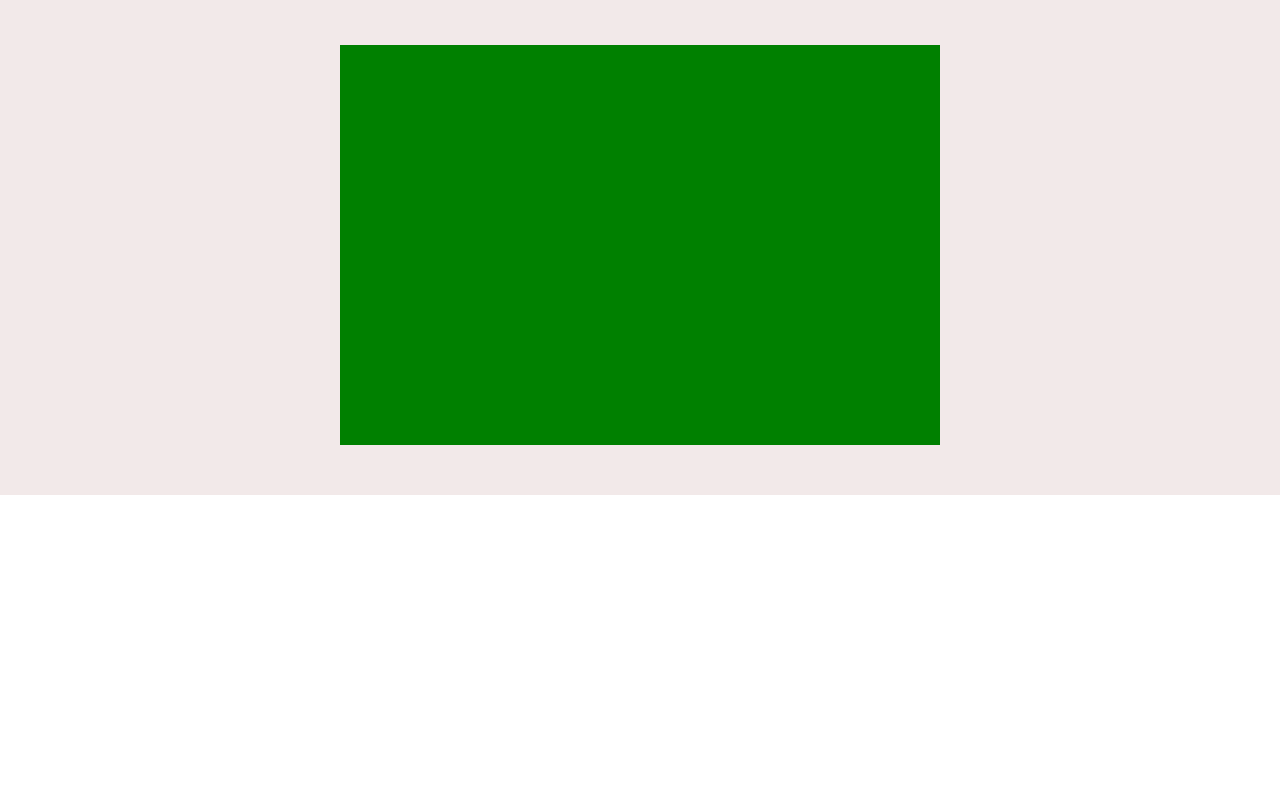
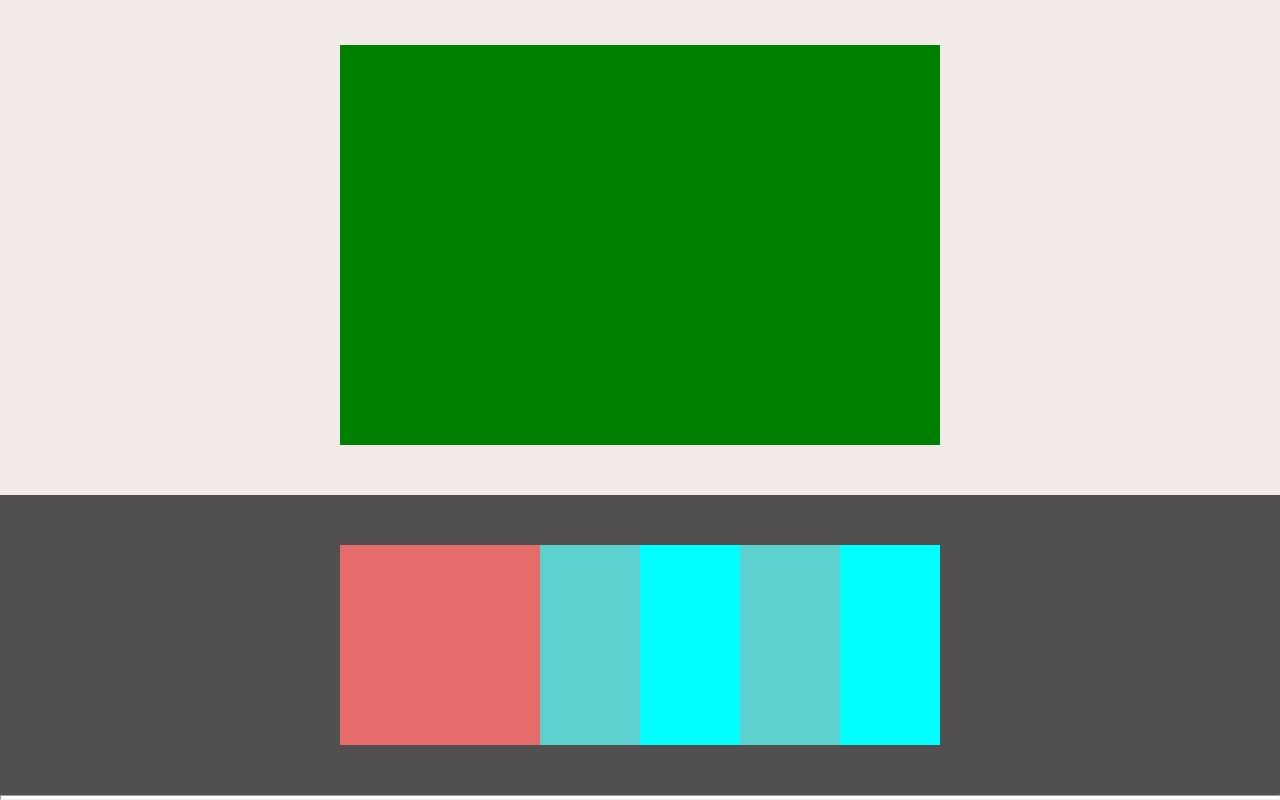
Before and after one commit to amaniesseili/htmlcss-struttura-discord, a plain HTML site: page index.html in a window 1280 px wide. Shown: the part 1325-2125 px from the top of the page. Before the commit the page ends 1820 px from the top, so only its background shows below. Drawn offline with Linux system fonts and the light colour scheme.

Commit message:
footer first section

```diff
--- a/index.html
+++ b/index.html
@@ -20,6 +20,7 @@
             </div>
         </section>
     </header>
+
 
 
     <main>
@@ -46,12 +47,24 @@
                 <div></div>
             </div>
         </section>
-
-
     </main>
 
 
+
     <footer>
+        <section class="footer-bg">
+            <div class="footer-content container-flex">
+                <div class="social-media"></div>
+                <div class="contact light-color"></div>
+                <div class="contact"></div>
+                <div class="contact light-color"></div>
+                <div class="contact"></div>
+            </div>
+        </section>
+        <hr>
+        <section>
+
+        </section>
 
 
     </footer>
--- a/style.css
+++ b/style.css
@@ -8,37 +8,34 @@
     background-color: rgb(121, 245, 245);
     min-height: 120px;
 }
-
 .container-flex{
     display: flex;
-
 }
-
 .nav-container{
     max-width: 900px;
     margin: auto;
     padding-top: 25px;
+}
 
-}
 
 .logo{
     background-color: orange;
     height: 70px;
     width: 200px;
 }
-
 .menu{
     background-color: rgb(243, 180, 64);
     height: 70px;
     /* width: 200px;  se metto flex grow nn serve piu mettere la larghezza? */
     flex-grow: 1;
 }
-
 .login{
     background-color: orange;
     height: 70px;
     width: 200px;
 }
+
+/* banner */
 
 .banner-container{
     background-color: rgb(57, 86, 228);
@@ -99,7 +96,7 @@
 }
 
 
-/* copy and past section 1 to create section 3  */
+/* copy and past section 1 to create section3 in HTML, SAME CSS  */
 
 /* main/green container/section 4 */
 
@@ -114,3 +111,36 @@
     min-height: 400px;
     margin: auto;
 }
+
+/* footer */
+
+.footer-bg{
+    background-color: rgb(81, 79, 79);
+    padding-top: 50px;
+    padding-bottom: 50px;
+}
+.footer-content{
+    background-color: gray;
+    max-width: 600px;
+    margin: auto;
+}
+.social-media{
+    background-color: rgb(230, 107, 107);
+    min-height: 200px;
+    flex-grow: 1;
+}
+.contact{
+    background-color: aqua;
+    width: 100px;
+}
+
+.light-color{
+    background-color: rgb(93, 208, 208);
+}
+.container-flex{
+    display: flex;
+}
+hr{
+    color: aliceblue;
+    height: 5px;
+}
```
